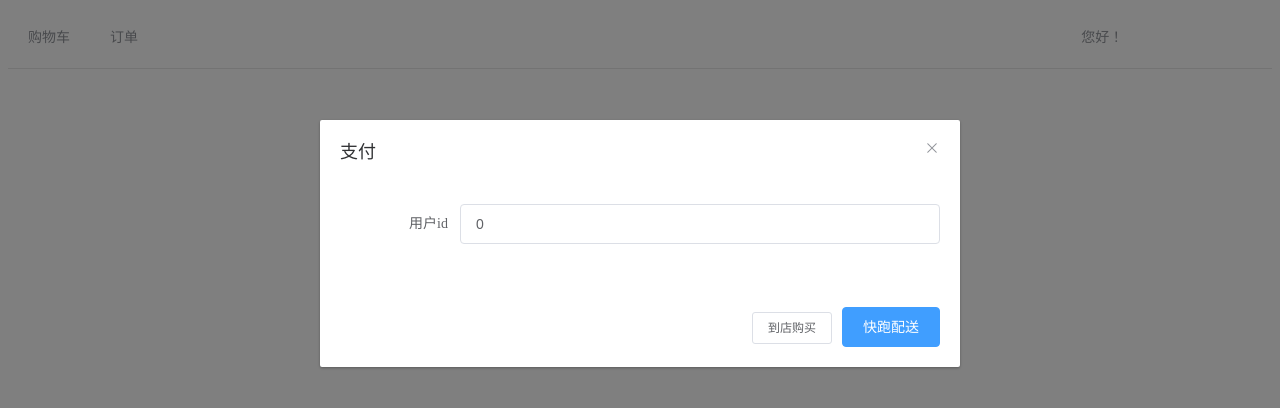
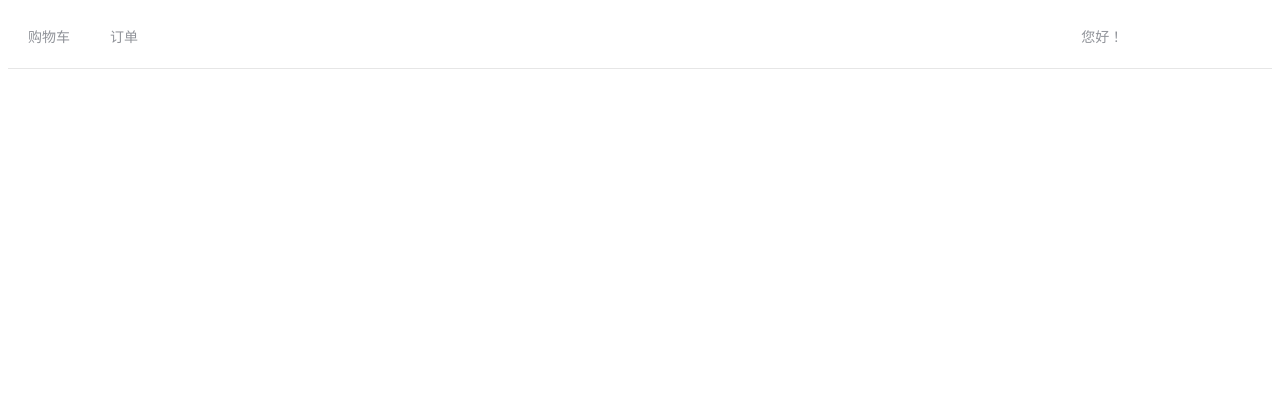
Before and after one commit to tangqiang0605/shoppingproject, a Vue app in the folder vue2demo1/: page /customer in a window 1280 px wide. Shown: the top 408 px of the page. Built offline with nearby package versions, Linux system fonts and the light colour scheme.

Commit message:
完成购物车功能。

```diff
--- a/vue2demo1/src/views/CustomerView.vue
+++ b/vue2demo1/src/views/CustomerView.vue
@@ -24,16 +24,10 @@
 
     <div>
       <el-dialog title="支付" :visible.sync="payVisible">
-
-        <el-form :model="customer">
-          <el-form-item label="用户id" label-width="120px">
-            <el-input v-model="customer.cid" autocomplete="off"></el-input>
-          </el-form-item>
-        </el-form>
-
+        请选择支付方式
         <div slot="footer" class="dialog-footer">
-          <el-button @click="pay()" size="small">到店购买</el-button>
-          <el-button type="primary" @click="customerLogin">快跑配送</el-button>
+          <el-button @click="afterbuy('到店购买')" size="small">到店购买</el-button>
+          <el-button type="primary" @click="afterbuy('快跑配送')" size="small">快跑配送</el-button>
         </div>
       </el-dialog>
     </div>
@@ -82,6 +76,7 @@ export default {
   data() {
     return {
       testInf: '',
+      shopIndex:0,
       payVisible:false,
       activeIndex: '1',
 
@@ -132,33 +127,22 @@ export default {
           } else {
             this.shopCartsData[shopIndex].carts.splice(cartIndex, 1);
           }
-        })
+        }).catch();
       } else {
         axios.post('http://localhost:8181/customer/updatecart', this.shopCartsData[shopIndex].carts[cartIndex]);
       }
     },
-    // buyafter(index){}
 
     buy(index) {
-      this.payVisible=true;
-
-      // 选择方式
-      this.$confirm('请选择配送方式', '支付订单', {
-        confirmButtonText: '快跑配送',
-        cancelButtonText: '到店购买',
-      }).then(() => {
-        //更新远程数据
-        axios.get("http://localhost:8181/customer/pay?cid="+this.customer.cid+"&sid="+this.shopCartsData[index].shop.sid+"&way='快跑配送'");
-        // 更新本地数据
-        // 购物车删除订单
-        this.shopCartsData.splice(index,1);
-        // 订单数据不用动，在切换toCart会自动更新
-      }).catch(() => {
-        axios.get("http://localhost:8181/customer/pay?cid="+this.customer.cid+"&sid="+this.shopCartsData[index].shop.sid+"&way='到店购买'");
-        this.shopCartsData.splice(index,1);
-      });
-
-
+      this.shopIndex = index;
+      this.payVisible = true;
+    },
+    afterbuy(way){
+      this.payVisible=false;
+      //更新远程数据
+      axios.get("http://localhost:8181/customer/pay?cid="+this.customer.cid+"&sid="+this.shopCartsData[this.shopIndex].shop.sid+"&way="+way);
+      // 更新本地数据
+      this.shopCartsData.splice(this.shopIndex,1);
     },
     removeShops(index) {
       this.$confirm('将从购物车删除该店的所有订单, 是否继续?', '提示', {
@@ -201,7 +185,7 @@ export default {
   },
 
   created() {
-    this.payVisible=true;
+    // this.payVisible=true;
 
 
     this.activeIndex = this.$route.query.activeIndex;
```
